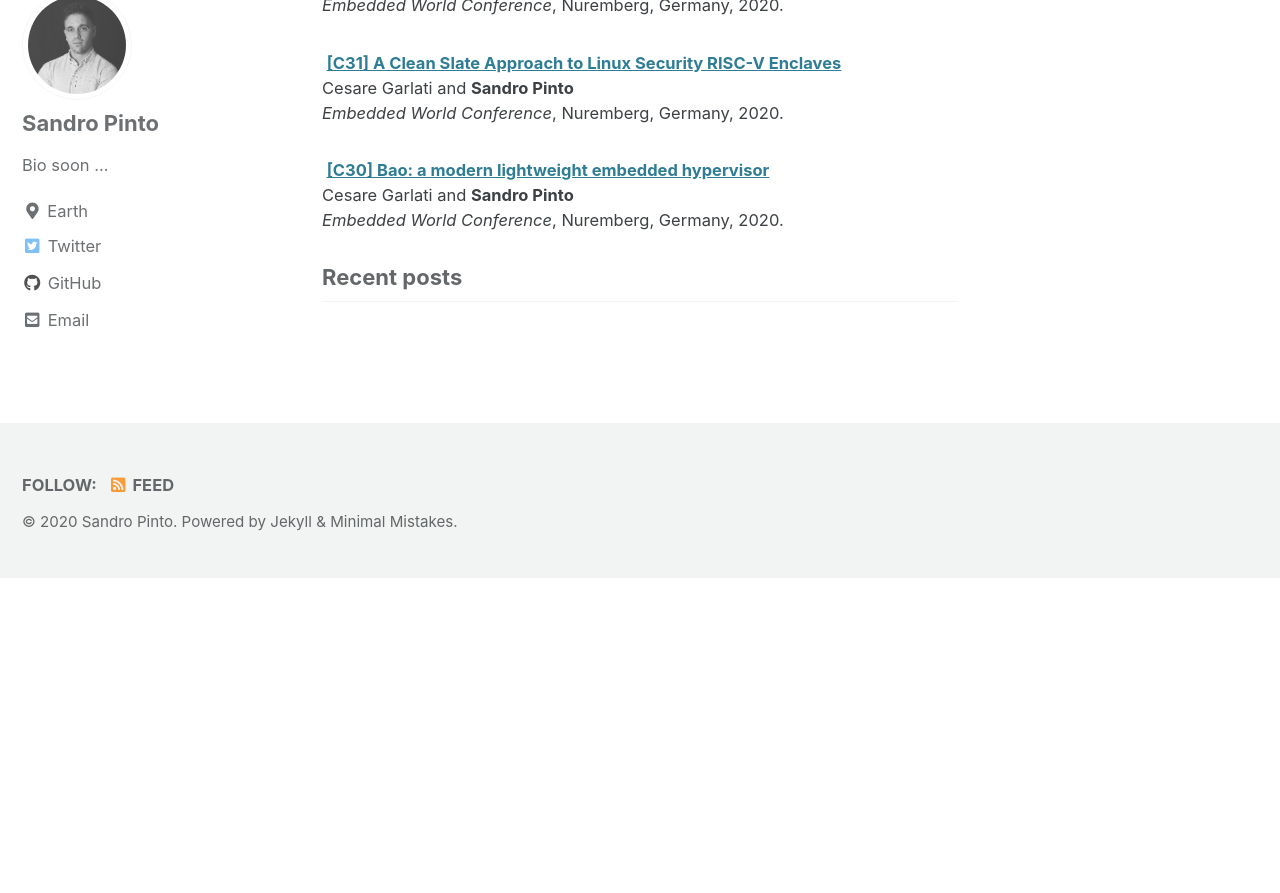
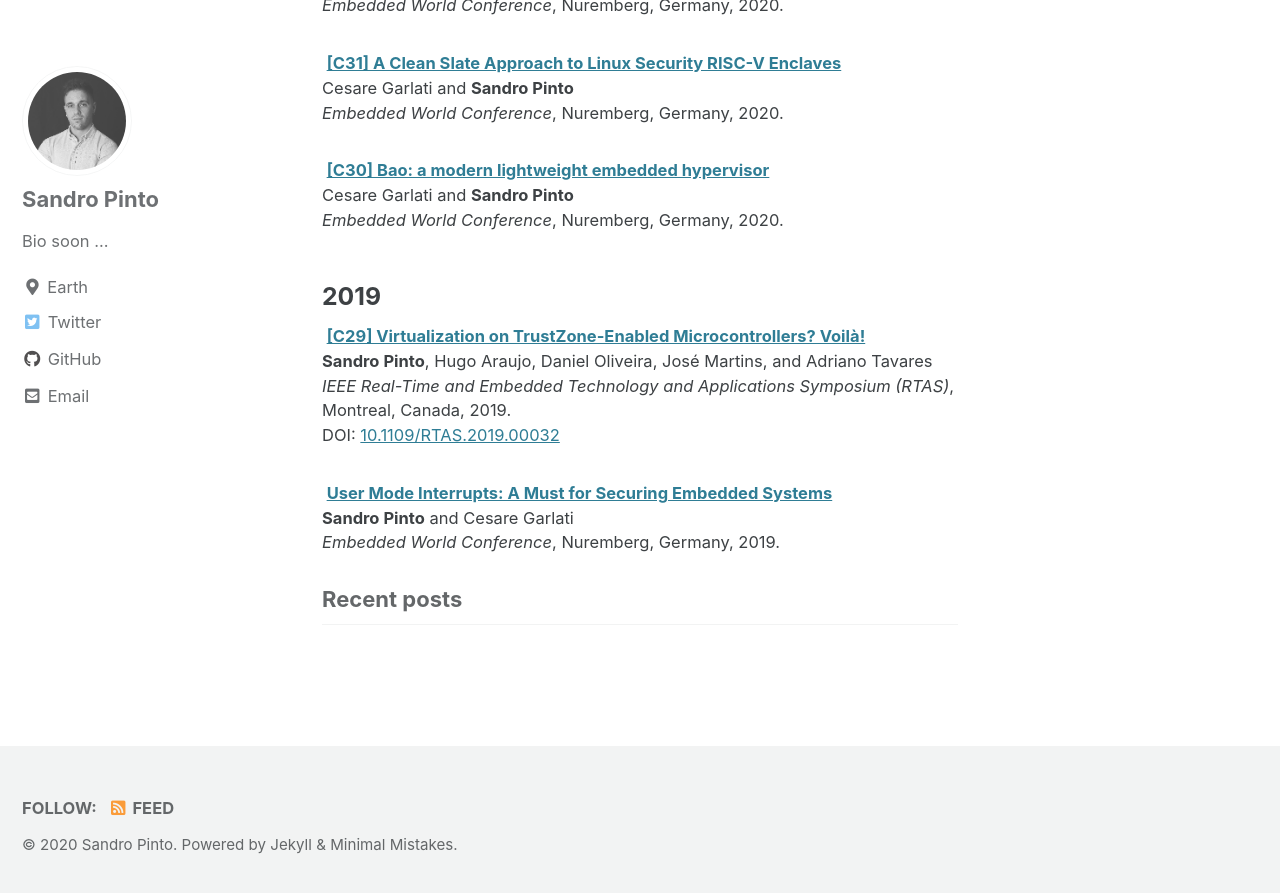
Before and after one commit to sandro2pinto/sandro2pinto.github.io, a Jekyll site: the page built from index.html, in a window 1280 px wide and 900 px high, scrolled down 1156 px. Shown: the top 893 px of the window. Built offline with Jekyll 4.4.1, drawn with Linux system fonts in a browser that asks for light colours; cached includes are drawn as plain includes; the list of posts is cut into pages by our own code; before the commit the page ends 1734 px from its top, so only the background shows below that.

Commit message:
Add Conference publications (2019)

```diff
--- a/index.html
+++ b/index.html
@@ -63,3 +63,21 @@ author_profile: true
     <br /> Cesare Garlati and <b>Sandro Pinto</b>
     <br /> <em>Embedded World Conference</em>, Nuremberg, Germany, 2020.
 </div></td></small></tr>
+
+<h3 id="2019">2019</h3>
+
+<tr><small><td></td><td><div> <i class="fab fa-file-pdf-o"></i>
+    <b> <a class="pub-title" href="files/rtas19-tzm-virt.pdf">[C29] Virtualization on TrustZone-Enabled
+        Microcontrollers? Voilà!</a> </b>
+    <br /> <b>Sandro Pinto</b>, Hugo Araujo, Daniel Oliveira, José Martins, and Adriano Tavares
+    <br /> <em>IEEE Real-Time and Embedded Technology and Applications Symposium (RTAS)</em>, Montreal, Canada, 2019.
+    <br /> DOI: <a href="https://doi.org/10.1109/RTAS.2019.00032">10.1109/RTAS.2019.00032</a>
+</div></td></small></tr>
+
+<br/>
+<tr><small><td></td><td><div> <i class="fab fa-file-pdf-o"></i>
+    <b> <a class="pub-title" href="files/ew2019-user-irqs.pdf">User Mode Interrupts: A Must for Securing
+        Embedded Systems</a> </b>
+    <br /> <b>Sandro Pinto</b> and Cesare Garlati
+    <br /> <em>Embedded World Conference</em>, Nuremberg, Germany, 2019.
+</div></td></small></tr>
```
Also changed, not shown: 2 other files.
